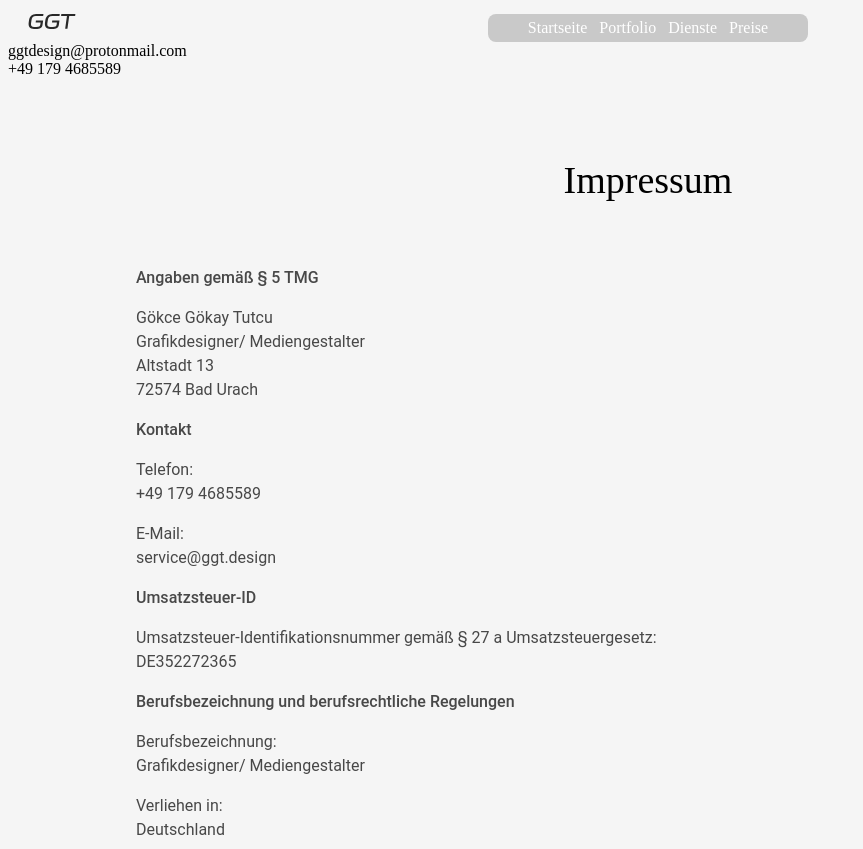
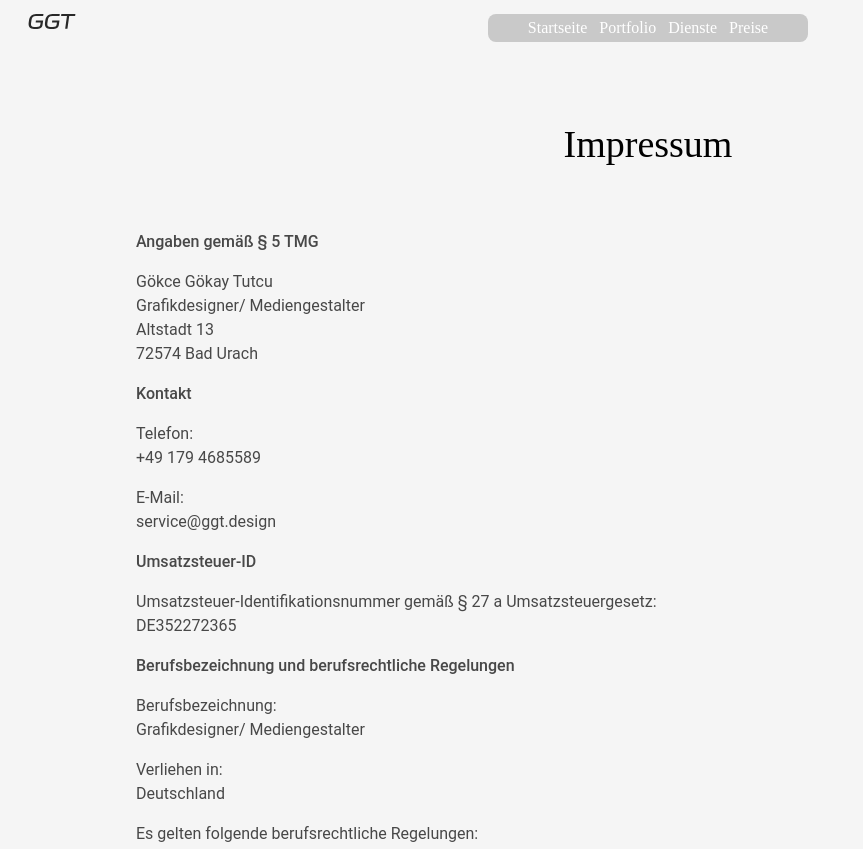
Before and after one commit to GGT-Design/ggtdesign.github.io, a plain HTML site: page impressum.html in a window 1280 px wide. Shown: the top 849 px of the page, without its empty margins (0-863 px from the left). Drawn offline with Linux system fonts and the light colour scheme; a web font is replaced by a local one.

Commit message:
Update impressum.html

```diff
--- a/impressum.html
+++ b/impressum.html
@@ -11,29 +11,14 @@
 </head>
 <body>
 
-  <div class="menu-container">
-    <div class="menu-leiste">
-      <a class="menu-button" href="index.html">Startseite</a>
-      <a class="menu-button" href="portfolio.html">Portfolio</a>
-      <a class="menu-button" href="dienste.html">Dienste</a>
-      <a class="menu-button" href="preise.html">Preise</a>
-    </div>
+  <div class="menu-leiste">
+    <a class="menu-button" href="index.html">Startseite</a>
+    <a class="menu-button" href="portfolio.html">Portfolio</a>
+    <a class="menu-button" href="dienste.html">Dienste</a>
+    <a class="menu-button" href="preise.html">Preise</a>
   </div>
 
   <a class="logo" href="index.html"></a>
-
-  <div class="info-container">
-    <div class="mail">
-      <div class="tooltip">
-        <span class="tooltipText">ggtdesign@protonmail.com</span>
-      </div>
-    </div>
-    <div class="phone">
-      <div class="tooltip">
-        <span class="tooltipText">+49 179 4685589</span>
-      </div>
-    </div>
-  </div>
 
   <div class="titel-agb">Impressum</div>
 
```
